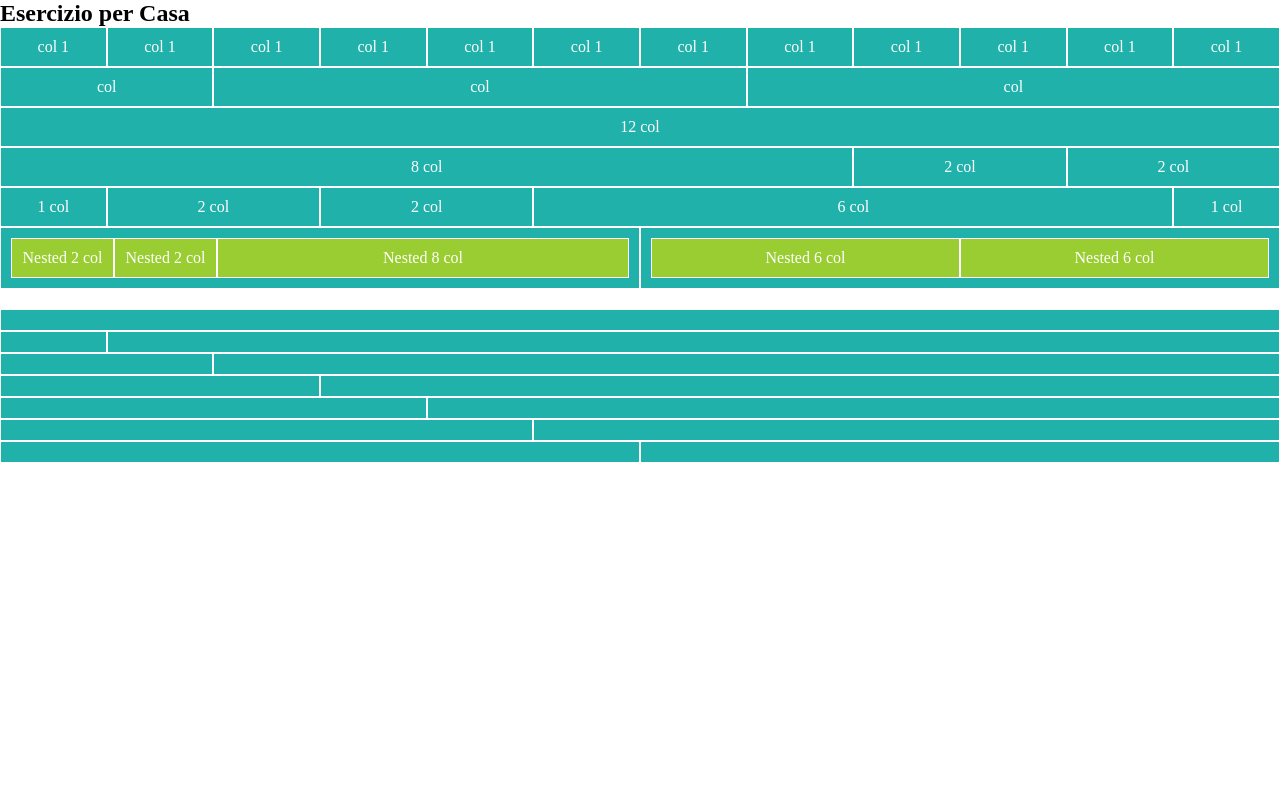
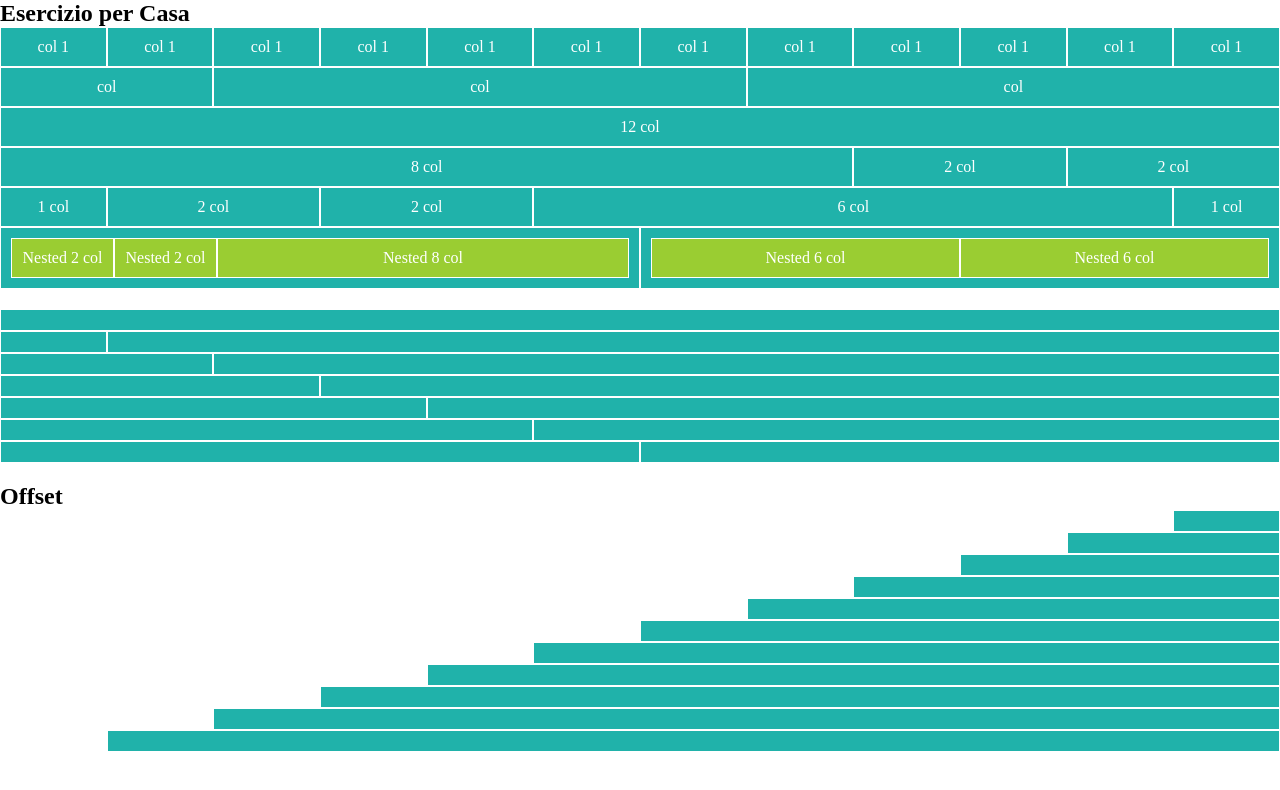
Before and after one commit to FedeAle1525/html-css-12bool, a plain HTML site: page index.html in a window 1280 px wide. Drawn offline with Linux system fonts and the light colour scheme.

Commit message:
FEAT structure "row/col" with offset

```diff
--- a/css/framework.css
+++ b/css/framework.css
@@ -135,7 +135,7 @@
 }
 
 .col-offset-9{
-    margin-left: calc(100% * 1 / 12);
+    margin-left: calc(100% * 9 / 12);
 }
 
 .col-offset-10{
--- a/index.html
+++ b/index.html
@@ -118,6 +118,27 @@
     </section>
     <!-- Fine Section 2 -->
 
+    <!-- Section 3 - OFFSET -->
+    <section class="section">
+
+        <h1 class="title">Offset</h1>
+
+        <div class="row">
+            <div class="col-1 col-offset-11"></div>
+            <div class="col-2 col-offset-10"></div>
+            <div class="col-3 col-offset-9"></div>
+            <div class="col-4 col-offset-8"></div>
+            <div class="col-5 col-offset-7"></div>
+            <div class="col-6 col-offset-6"></div>
+            <div class="col-7 col-offset-5"></div>
+            <div class="col-8 col-offset-4"></div>
+            <div class="col-9 col-offset-3"></div>
+            <div class="col-10 col-offset-2"></div>
+            <div class="col-11 col-offset-1"></div>
+        </div>
+    </section>
+    <!-- Fine Section 3 -->
+
 
 
 </body>
```
